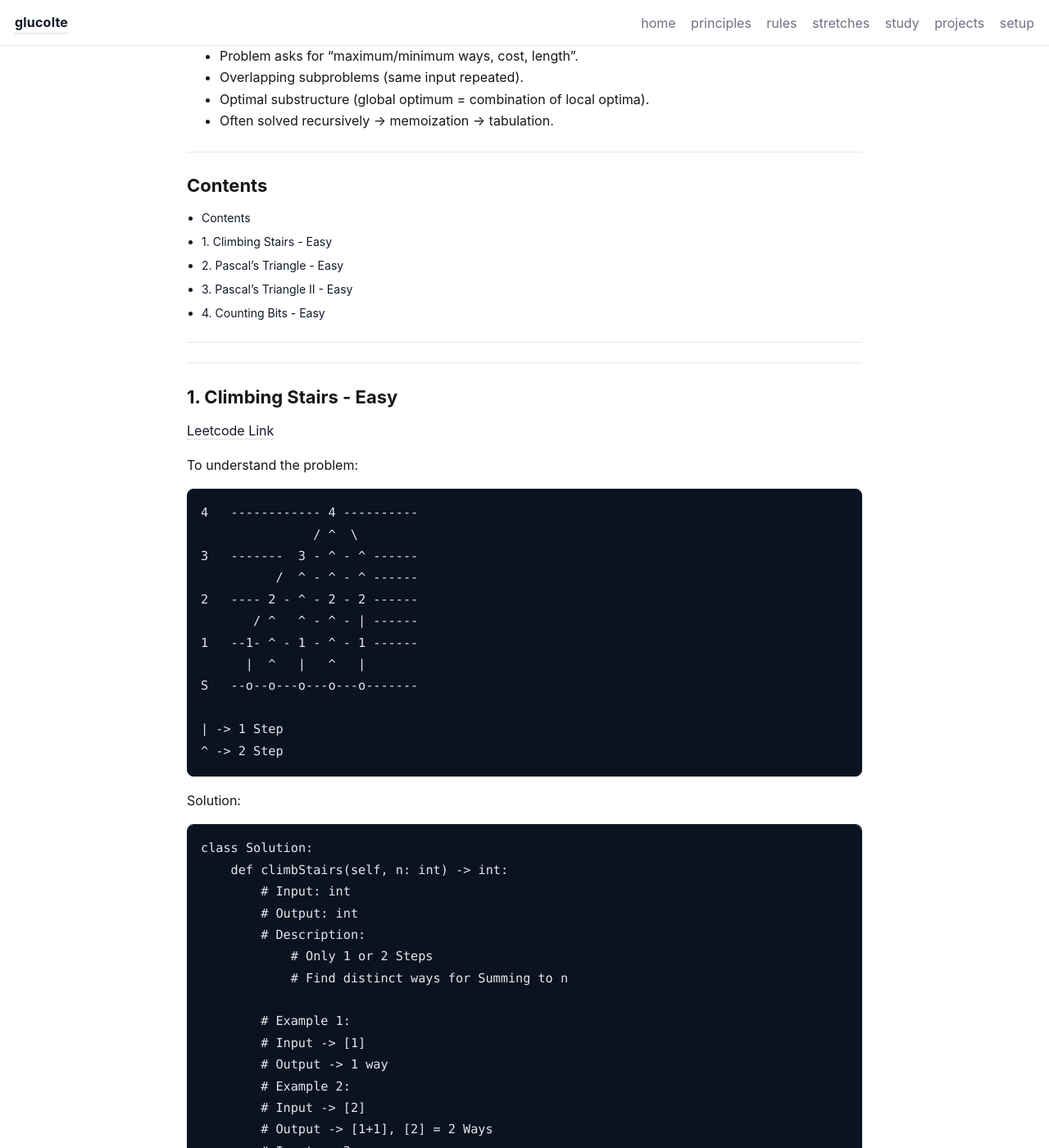
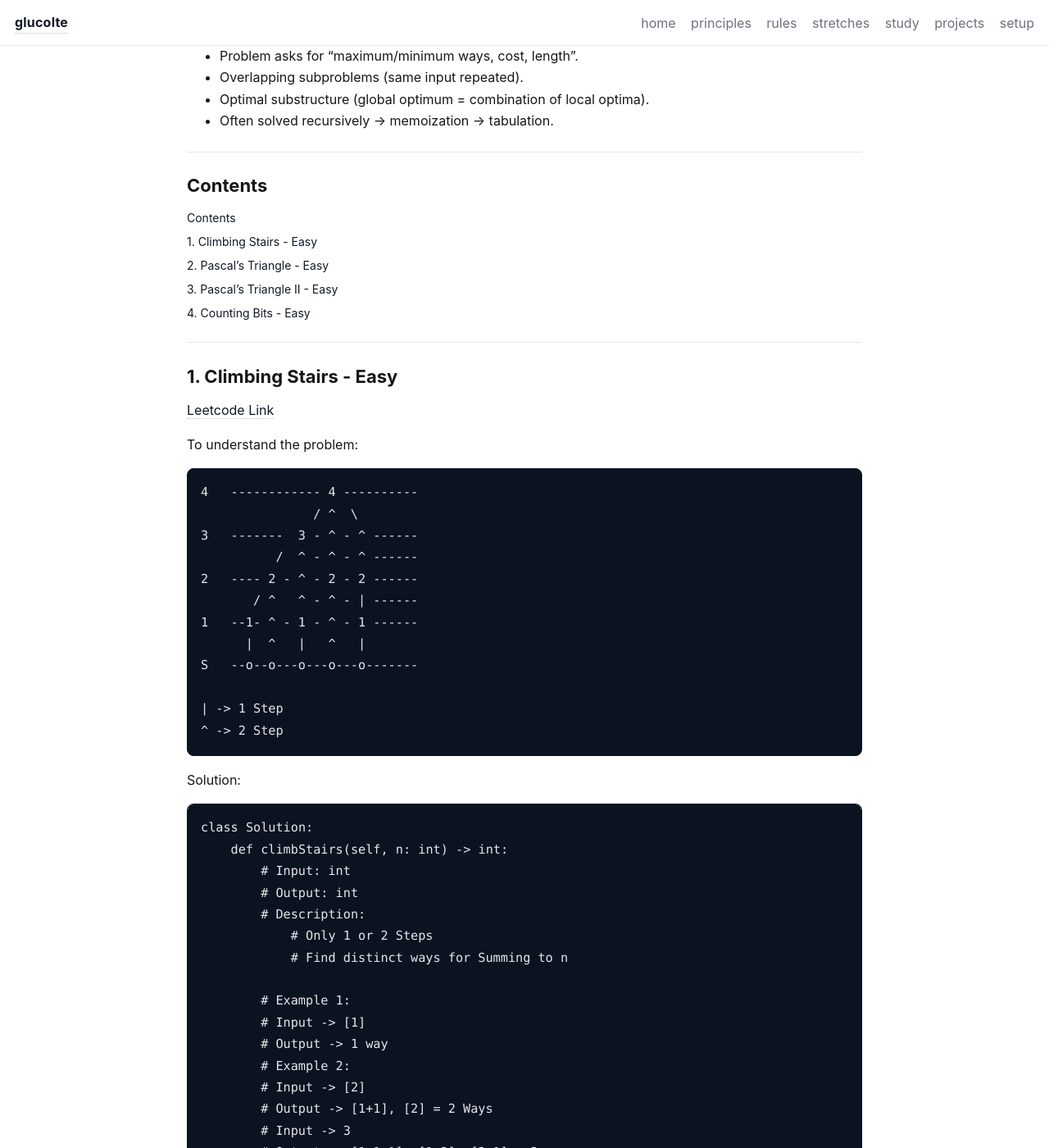
Before and after one commit to gLuColte/glucolte.github.io, a Jekyll site: the page built from study/codingDynamicProgramming.md, in a window 1280 px wide and 1400 px high, scrolled down 400 px. Shown: the whole window at 82% size. Built offline with Jekyll 4.4.1, drawn with Linux system fonts in a browser that asks for light colours.

```diff
--- a/_includes/study_toc.md
+++ b/_includes/study_toc.md
@@ -1,5 +1,3 @@
 ## Contents
 * Auto-generated
 {:toc}
-
----
--- a/assets/style.css
+++ b/assets/style.css
@@ -156,17 +156,26 @@
   border-radius: 12px;
   padding: 14px;
   background: #fff;
+  text-align: center;        /* center the whole block */
 }
 .toc:empty { display: none; }
 
 #markdown-toc {
   margin: 0;
-  padding-left: 18px;
+  padding-left: 0;           /* remove left indent */
+  list-style: none;          /* no bullets */
   font-size: 14px;
 }
-#markdown-toc li { margin: 6px 0; }
-#markdown-toc a { text-decoration: none; border-bottom: 0; }
-#markdown-toc a:hover { text-decoration: underline; }
+#markdown-toc li {
+  margin: 6px 0;
+}
+#markdown-toc a {
+  text-decoration: none;
+  border-bottom: 0;
+}
+#markdown-toc a:hover {
+  text-decoration: underline;
+}
 
 /* On small screens, stack instead of sidebar */
 @media (max-width: 960px) {
```
